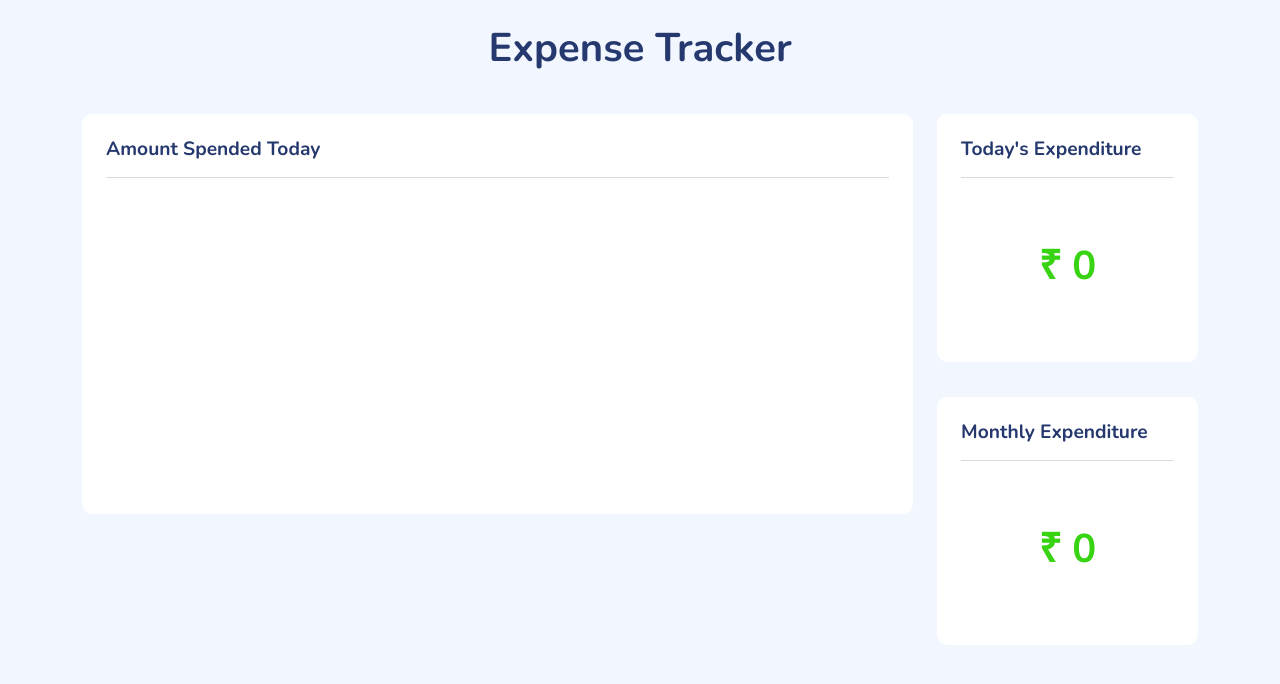
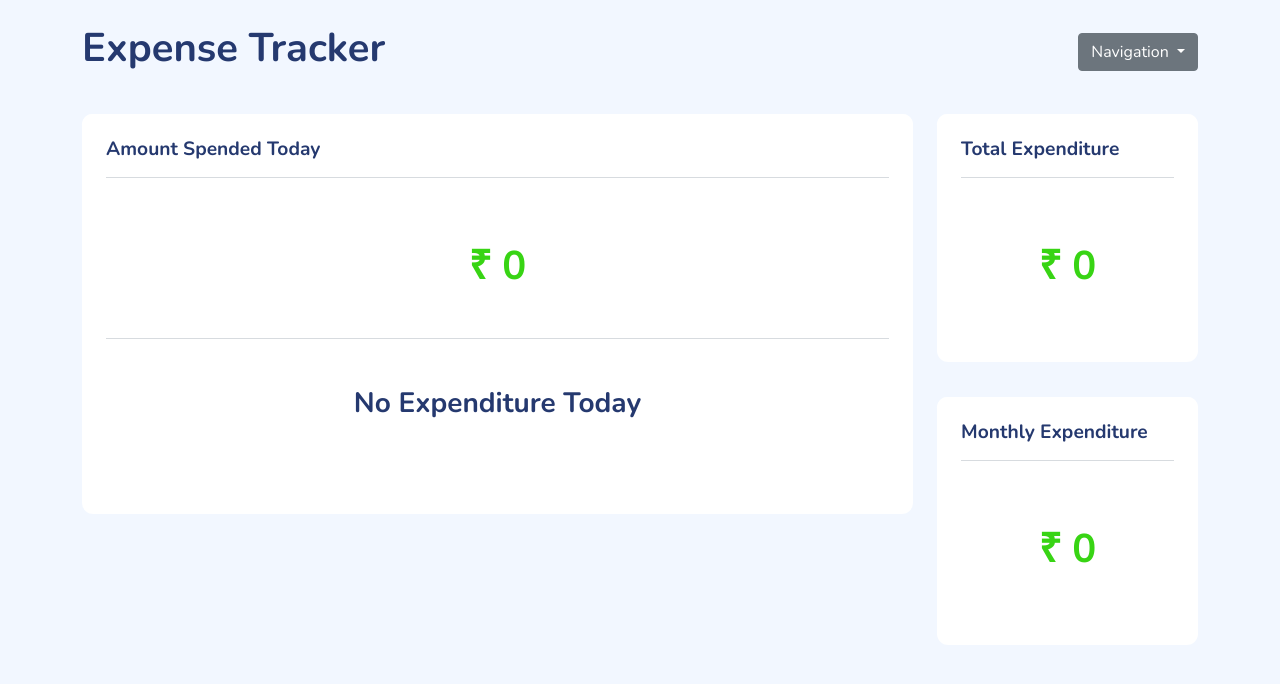
Before and after one commit to rishav-jha-mech/Expense-Tracker, a Django app: page / in a window 1280 px wide. Shown: the top 684 px of the page. Run offline with Django 4.2, Linux system fonts and the light colour scheme; data that the repository does not hold is empty; some libraries are stand-ins or nearby versions.

Commit message:
APIs ready few mods

```diff
--- a/daApp/templates/index.html
+++ b/daApp/templates/index.html
@@ -7,7 +7,7 @@
 <head>
     <meta charset="UTF-8">
     <meta name="viewport" content="width=device-width, initial-scale=1.0">
-    <title>{{company.name}}</title>
+    <title>Expense Tracker</title>
     <link rel="preconnect" href="https://fonts.gstatic.com">
     <link href="https://fonts.googleapis.com/css2?family=Nunito:wght@300;400;600;700;800&display=swap" rel="stylesheet">
     <link rel="stylesheet" href="{% static 'css/bootstrap.css' %}">
@@ -15,7 +15,6 @@
     <link rel="stylesheet" href="{% static 'vendors/fontawesome/all.min.css' %}">
     <link rel="stylesheet" href="{% static 'css/app.css' %}">
     <link rel="shortcut icon" href="{% static 'images/logo/logo.png' %}" type="image/x-icon">
-    <link rel="stylesheet" href="{% static 'css/stepper.css' %}">
 </head>
 <style>
     .one-line {
@@ -35,9 +34,19 @@
 
 
     <nav class="navbar navbar-light">
-        <div class="container d-flex justify-content-center align-items-center">
-            <h1 data-bs-toggle="modal"
-            data-bs-target="#addModal" type="button">Expense Tracker</h1>
+        <div class="container d-flex justify-content-between align-items-center">
+            <h1 data-bs-toggle="modal" data-bs-target="#addModal" type="button">Expense Tracker</h1>
+
+            <div class="dropdown">
+                <button class="btn btn-secondary dropdown-toggle" type="button" id="dropdownMenuButton1" data-bs-toggle="dropdown" aria-expanded="false">
+                  Navigation
+                </button>
+                <ul class="dropdown-menu" aria-labelledby="dropdownMenuButton1">
+                  <li><a class="dropdown-item" href="#">Detailed Today</a></li>
+                  <li><a class="dropdown-item" href="#">Monthly Report</a></li>
+                  <li><a class="dropdown-item" href="#">Daily Report</a></li>
+                </ul>
+              </div>
         </div>
     </nav>
 
@@ -120,6 +129,9 @@
                         <hr>
                     </div>
                     <div class="card-body">
+                        <h1 class="my-5 green text-center">₹ {{ expenses | totalExpense}}</h1>
+                        <hr>
+
                         {% for expense in expenses %}
 
                         <!-- EDIT Modal -->
@@ -134,7 +146,7 @@
                                     </div>
                                     <div class="modal-body">
                                         <div class="col-12">
-                                            <form method="post" id="editForm">
+                                            <form method="post" id="editForm{{ forloop.counter }}">
                                                 {% csrf_token %}
                                                 <input type="hidden" name="action" value="EDIT_EXPENSE">
                                                 <input type="hidden" name="id" value="{{ expense.id }}">
@@ -161,8 +173,7 @@
                                                     <div class="col-12 col-lg-6">
                                                         <span class="font-bold mb-1">Category</span>
                                                         <select name="category" class="form-control mb-3">
-                                                            <option value="{{ expense.category }}">{{ expense.category
-                                                                }}</option>
+                                                            <option value="{{ expense.category }}">{{ expense.category }}</option>
                                                             <option value="Others">Others</option>
                                                             <option value="Food">Food</option>
                                                             <option value="Travel">Travel</option>
@@ -189,7 +200,8 @@
                                                 Delete Expense
                                             </button>
                                         </form>
-                                        <button type="button" onclick="editSubmit()" class="btn btn-primary">Save
+                                        <button type="button" onclick="editSubmit({{ forloop.counter }})"
+                                            class="btn btn-primary">Save
                                             changes</button>
                                     </div>
                                 </div>
@@ -211,27 +223,32 @@
                                 <span class="font-bold text-danger fs-5">₹ {{ expense.amount }}</span>
                             </div>
                         </span>
+
+                        {% empty %}
+                        <h3 class="text-center my-5">No Expenditure Today</h3>
                         {% endfor %}
                     </div>
                 </div>
             </div>
             <div class="col-12 col-lg-3">
+                <!-- CARD 1 -->
                 <div class="card minh200">
                     <div class="card-header">
-                        <h4>Today's Expenditure</h4>
+                        <h4>Total Expenditure</h4>
                         <hr>
                     </div>
                     <div class="card-body">
-                        <h1 class="my-5 green text-center">₹ {{expenses | totalExpense}}</h1>
+                        <h1 class="my-5 green text-center">₹ {{ total_expenses | totalExpense}}</h1>
                     </div>
                 </div>
+                <!-- CARD 2 -->
                 <div class="card minh200">
                     <div class="card-header">
                         <h4>Monthly Expenditure</h4>
                         <hr>
                     </div>
                     <div class="card-body">
-                        <h1 class="my-5 green text-center">₹ {{monthly_expenses | totalExpense}}</h1>
+                        <h1 class="my-5 green text-center">₹ {{ monthly_expenses | totalExpense}}</h1>
                     </div>
                 </div>
             </div>
@@ -244,8 +261,8 @@
 <script src="{% static 'js/bootstrap.bundle.min.js' %}"></script>
 <script src="//cdn.jsdelivr.net/npm/sweetalert2@11"></script>
 <script>
-    function editSubmit() {
-        var form = document.getElementById("editForm");
+    function editSubmit(num) {
+        var form = document.getElementById(`editForm${num}`);
         form.submit();
     }
 </script>
--- a/daApp/urls.py
+++ b/daApp/urls.py
@@ -3,4 +3,8 @@ from daApp import views
 
 urlpatterns = [
     path('', views.index, name='index'),
+    path('expense-on-a-date', views.expenseOnADate, name='expenseOnADate'),
+    path('expense-on-a-month', views.expenseOnAMonth, name='expenseOnAMonth'),
+    path('total-expense-in-a-day', views.totalExpenseInADay, name='totalExpenseInADay'),
+    path('total-expense-in-a-month', views.totalExpenseInAMonth, name='totalExpenseInAMonth'),
 ]
--- a/daApp/views.py
+++ b/daApp/views.py
@@ -1,17 +1,19 @@
 from django.shortcuts import render, redirect
+from django.http import JsonResponse
 from datetime import datetime
 from daApp.models import Expense
 
 def index(request):
 
     today = datetime.now()
-    todays_expenses = Expense.objects.all()
-    todays_expenses = todays_expenses.filter(date=today.date())
+    total_expenses = Expense.objects.all()
+    todays_expenses = total_expenses.filter(date=today.date())
     monthly_expenses = Expense.objects.filter(date__month=today.month)
 
     context = {
         'expenses': todays_expenses,
         'monthly_expenses': monthly_expenses,
+        'total_expenses': total_expenses,
     }
 
     if request.method == 'POST':
@@ -46,3 +48,38 @@ def index(request):
             return redirect('index')
 
     return render(request, 'index.html', context)
+
+def expenseOnADate(request):
+    day = request.GET.get('day')
+    month = request.GET.get('month')
+    year = request.GET.get('year')
+    if year is None or month is None or day is None:
+        return JsonResponse({'data': []}, safe=False)
+    expenses = Expense.objects.filter(date__month=month, date__day=day, date__year=year).values()
+    return JsonResponse({'data': list(expenses)}, safe=False)
+
+def expenseOnAMonth(request):
+    month = request.GET.get('month')
+    year = request.GET.get('year')
+    if year is None or month is None:
+        return JsonResponse({'data': []}, safe=False)
+    expenses = Expense.objects.filter(date__month=month,date__year=year).values()
+    return JsonResponse({'data': list(expenses)}, safe=False)
+
+def totalExpenseInADay(request):
+    day = request.GET.get('day')
+    month = request.GET.get('month')
+    year = request.GET.get('year')
+    if year is None or month is None or day is None:
+        return JsonResponse({'data': 'Wrong Improper Month, Year, or Day params'}, safe=False)
+    expenses = Expense.objects.filter(date__month=month, date__day=day, date__year=year)
+    total = sum(iterable=expenses.values_list('amount', flat=True))
+    return JsonResponse({'data': total}, safe=False)
+
+def totalExpenseInAMonth(request):
+    month = request.GET.get('month')
+    year = request.GET.get('year')
+    if year is None or month is None:
+        return JsonResponse({'data': 'Wrong Improper Month or Year params'}, safe=False)
+    total = sum(iterable=expenses.values_list('amount', flat=True))
+    return JsonResponse({'data': total}, safe=False)
```
